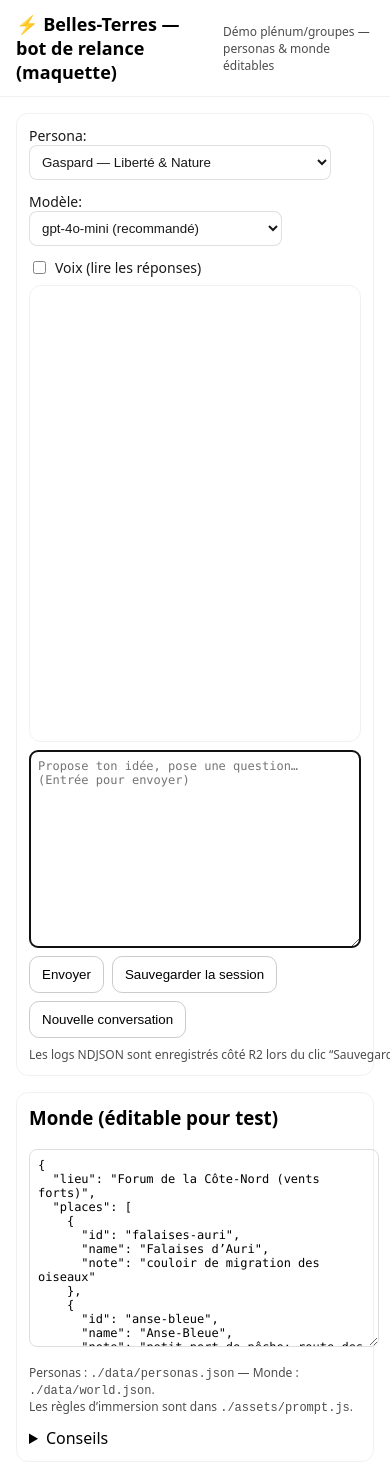
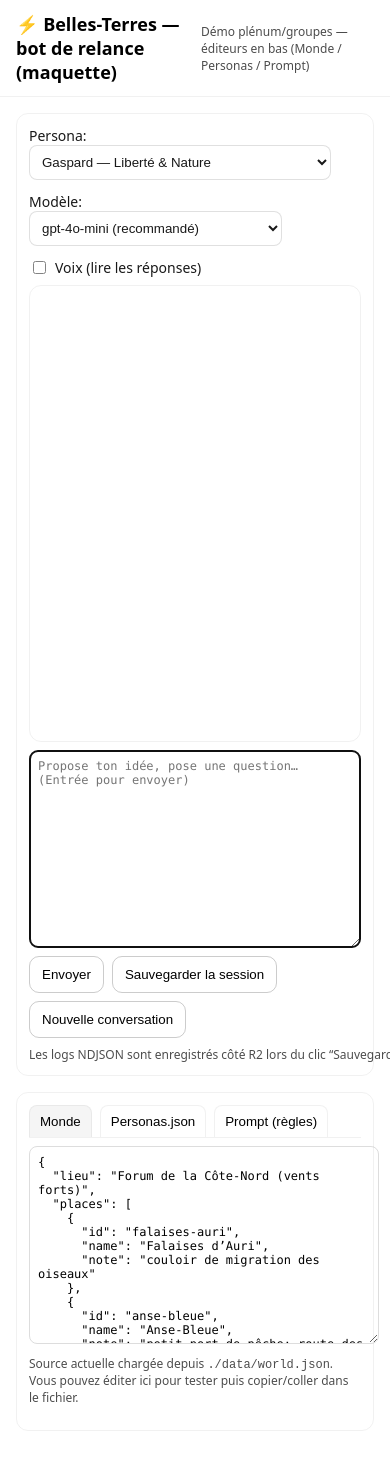
Before and after one commit to Projet-ethique/bots, a plain HTML site: page index.html in a window 390 px wide. Shown: the top 1478 px of the page. After the commit the page ends 1447 px from the top, so only its background shows below. Drawn offline with Linux system fonts and the light colour scheme; no server answers.

Commit message:
Update index.html

```diff
--- a/index.html
+++ b/index.html
@@ -10,8 +10,8 @@
     body { margin:0; font-family: system-ui, Segoe UI, Roboto, Arial, sans-serif; }
     header { padding: 12px 16px; border-bottom: 1px solid #ccc4; display:flex; align-items:center; gap:12px; }
     header h1 { font-size: 18px; margin:0; }
-    main { display:grid; grid-template-columns: 1.2fr 0.8fr; gap:16px; padding:16px; }
-    @media (max-width: 900px) { main { grid-template-columns: 1fr; } }
+    /* ----- Layout: chat en haut, éditeurs en bas ----- */
+    main { display:grid; grid-template-columns: 1fr; gap:16px; padding:16px; }
     .panel { border:1px solid #ccc4; border-radius:12px; padding:12px; background:#fff0; }
     .row { display:flex; gap:8px; align-items:center; flex-wrap:wrap; }
     label { font-size: 14px; opacity:.9; }
@@ -27,16 +27,24 @@
     button:hover { background:#6661; }
     .muted { opacity:.7; font-size:12px; }
     select, option { background-color: Canvas; color: CanvasText; }
+
+    /* ----- Panneau à onglets (éditeurs en bas) ----- */
+    .tabs { display:flex; gap:8px; border-bottom:1px solid #ccc4; margin-bottom:8px; flex-wrap:wrap; }
+    .tab-btn { padding:8px 10px; border:1px solid #ccc4; border-bottom:none; border-radius:8px 8px 0 0; cursor:pointer; background:#fff0; }
+    .tab-btn.active { background: color-mix(in srgb, Canvas, CanvasText 4%); }
+    .tab { display:none; }
+    .tab.active { display:block; }
+    .hint { margin-top:6px; }
   </style>
 </head>
 <body>
   <header>
     <h1>⚡ Belles-Terres — bot de relance (maquette)</h1>
-    <span class="muted">Démo plénum/groupes — personas & monde éditables</span>
+    <span class="muted">Démo plénum/groupes — éditeurs en bas (Monde / Personas / Prompt)</span>
   </header>
 
   <main>
-    <!-- Colonne gauche : Chat -->
+    <!-- Zone Chat (haut) -->
     <section class="panel">
       <div class="row" style="gap:12px; margin-bottom:8px;">
         <label>Persona:
@@ -70,22 +78,38 @@
       </div>
     </section>
 
-    <!-- Colonne droite : Monde & aide -->
-    <aside class="panel">
-      <h3 style="margin-top:0">Monde (éditable pour test)</h3>
-      <textarea id="world" spellcheck="false"></textarea>
-      <p class="muted">
-        Personas : <code>./data/personas.json</code> — Monde : <code>./data/world.json</code>.<br>
-        Les règles d’immersion sont dans <code>./assets/prompt.js</code>.
-      </p>
-      <details>
-        <summary>Conseils</summary>
-        <ul>
-          <li>Changer de persona réinitialise la conversation (immersion).</li>
-          <li>“Voix” utilise la synthèse intégrée du navigateur ou Piper si activé.</li>
-        </ul>
-      </details>
-    </aside>
+    <!-- Panneau éditeurs (bas) -->
+    <section class="panel" id="editors">
+      <div class="tabs">
+        <button class="tab-btn active" data-tab="world-tab">Monde</button>
+        <button class="tab-btn" data-tab="personas-tab">Personas.json</button>
+        <button class="tab-btn" data-tab="prompt-tab">Prompt (règles)</button>
+      </div>
+
+      <!-- Monde -->
+      <div class="tab active" id="world-tab">
+        <textarea id="world" spellcheck="false"></textarea>
+        <p class="muted hint">
+          Source actuelle chargée depuis <code>./data/world.json</code>. Vous pouvez éditer ici pour tester puis copier/coller dans le fichier.
+        </p>
+      </div>
+
+      <!-- Personas -->
+      <div class="tab" id="personas-tab">
+        <textarea id="personasEditor" spellcheck="false" placeholder='[ { "id":"gaspard", "name":"Gaspard — Pêche, chevaux et tradition", "bio":"…", "sfxProfile":"male", "piperVoice":"fr_FR-mls-medium", "speaker":5 }, … ]'></textarea>
+        <p class="muted hint">
+          Éditeur JSON des personas (affichage “Prénom — Groupe”). Fichier source : <code>./data/personas.json</code>.
+        </p>
+      </div>
+
+      <!-- Prompt (règles) -->
+      <div class="tab" id="prompt-tab">
+        <textarea id="promptEditor" spellcheck="false" placeholder="// Extrait de assets/prompt.js (fonction makeSystem)…"></textarea>
+        <p class="muted hint">
+          Règles système/immersion. Fichier source : <code>./assets/prompt.js</code>. (Pour impacter le runtime, il faudra faire lire ce contenu par <code>app.js</code>.)
+        </p>
+      </div>
+    </section>
   </main>
 
   <!-- Overlay de boot (préchargement immersif) -->
@@ -98,7 +122,21 @@
     </div>
   </div>
 
-  <!-- Script unique -->
-  <script type="module" src="./assets/app.js?v=5"></script>
+  <!-- Script principal -->
+  <script type="module" src="./assets/app.js?v=6"></script>
+
+  <!-- Mini-script onglets (indépendant de app.js) -->
+  <script>
+    // gestion simple des onglets en bas
+    const tabBtns = document.querySelectorAll('.tab-btn');
+    const tabs    = document.querySelectorAll('.tab');
+    tabBtns.forEach(btn => {
+      btn.addEventListener('click', () => {
+        const id = btn.dataset.tab;
+        tabBtns.forEach(b => b.classList.toggle('active', b === btn));
+        tabs.forEach(t => t.classList.toggle('active', t.id === id));
+      });
+    });
+  </script>
 </body>
 </html>
```
